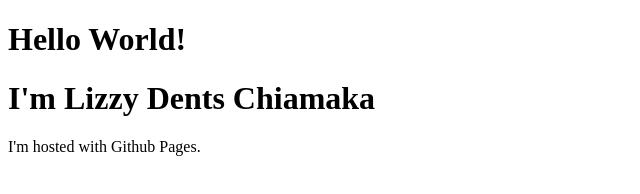
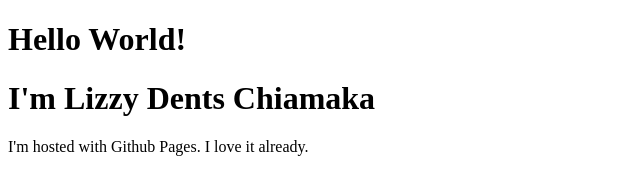
Before and after one commit to Denlikaa/development.github.io, a plain HTML site: page index.html in a window 1280 px wide. Shown: the whole page, without its empty margins (0-640 px from the left). Drawn offline with Linux system fonts and the light colour scheme.

Commit message:
Update index.html

```diff
--- a/index.html
+++ b/index.html
@@ -8,6 +8,6 @@
   <body>
     <h1>Hello World!</h1>
     <h1>I'm Lizzy Dents Chiamaka</h1>
-    <p>I'm hosted with Github Pages.</p>
+    <p>I'm hosted with Github Pages. I love it already.</p>
   </body>
 </html>
```
